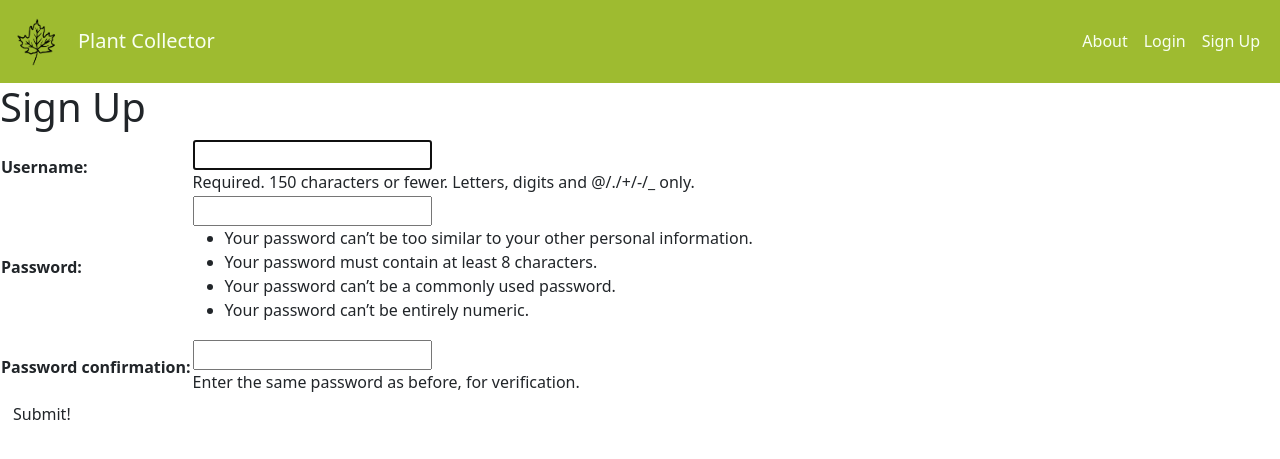
After one commit to jessq1/plantcollector, a Django app: page /accounts/signup/ in a window 1280 px wide. The commit adds this page. Shown: the top 459 px of the page. Run offline with Django 3.2, Linux system fonts and the light colour scheme.

Commit message:
part 8 done

```diff
--- a/main_app/models.py
+++ b/main_app/models.py
@@ -1,6 +1,7 @@
 from django.db import models
 from django.urls import reverse
 from datetime import date
+from django.contrib.auth.models import User
 
 TIMES = (
   ('M', 'Morning'),
@@ -24,6 +25,7 @@ class Plant(models.Model):
   description = models.TextField(max_length=250)
   age = models.IntegerField()
   pots = models.ManyToManyField(Pot)
+  user = models.ForeignKey(User, on_delete=models.CASCADE)
 
   def __str__(self):
     return self.name
--- a/main_app/templates/base.html
+++ b/main_app/templates/base.html
@@ -35,11 +35,18 @@
       </button>
       <div class="collapse navbar-collapse" id="navmenu">
         <ul class="navbar-nav ms-auto">
+        {% if user.is_authenticated %}
           <li><a class='nav-link' href="{% url 'plants_index' %}">All Plants</a></li>
           <li><a class='nav-link' href="{% url 'pots_index' %}">All Pots</a></li>
           <li><a class='nav-link' href="{% url 'plants_create' %}">Add a Plant</a></li>
           <li><a class='nav-link' href="{% url 'pots_create' %}">Add a Pot</a></li>
           <li><a class='nav-link' href="{% url 'about' %}">About</a></li>
+          <li><a class='nav-link' href="{% url 'logout' %}">Log out</a></li>
+        {% else %}
+          <li><a class='nav-link' href="{% url 'about' %}">About</a></li>
+          <li><a class='nav-link' href="{% url 'home' %}">Login</a></li>
+          <li><a class='nav-link' href="{% url 'signup' %}">Sign Up</a></li>
+        {% endif %}
       </ul>
       </div>
     </nav>
--- /dev/null
+++ b/main_app/templates/signup.html
@@ -0,0 +1,24 @@
+{% extends 'base.html' %}
+{% load static %}
+
+{% block head %}
+<link rel="stylesheet" type="text/css" href="{% static 'css/form.css' %}"/>
+{% endblock %}
+
+{% block content %}
+
+<div class="page-header">
+  <h1>Sign Up</h1>
+</div>
+{% if error_message %}
+  <p class="red-text">{{ error_message }}</p>
+{% endif %}
+<form action="" method="post" class="form-container" autocomplete="off">
+  {% csrf_token %}
+  <table>
+    {{ form.as_table }}
+  </table>
+  <button type="submit" class="btn submit">Submit!</button>
+</form>
+
+{% endblock %}
--- a/main_app/urls.py
+++ b/main_app/urls.py
@@ -1,8 +1,9 @@
 from django.urls import path
 from . import views
 
+
 urlpatterns = [
-    path('', views.home, name='home'),
+    path('', views.Home.as_view(), name='home'),
     path('about/', views.about, name='about'),
     path('plants/', views.plants_index, name='plants_index'),
     path('plants/<int:plant_id>/', views.plants_detail, name='plants_detail'),
@@ -17,4 +18,5 @@ urlpatterns = [
     path('pots/<int:pk>/update/', views.PotUpdate.as_view(), name='pots_update'),
     path('pots/<int:pk>/delete/', views.PotDelete.as_view(), name='pots_delete'),
     path('pots/<int:plant_id>/assoc_pot/<int:pot_id>/', views.assoc_pot, name='assoc_pot'),
+    path('accounts/signup/', views.signup, name='signup'),
 ]
--- a/main_app/views.py
+++ b/main_app/views.py
@@ -3,6 +3,11 @@ from .models import Plant, Pot, Photo
 from django.views.generic.edit import CreateView, UpdateView, DeleteView
 from .forms import WaterForm
 from django.views.generic import ListView, DetailView
+from django.contrib.auth.views import LoginView
+from django.contrib.auth import login
+from django.contrib.auth.forms import UserCreationForm
+from django.contrib.auth.decorators import login_required
+from django.contrib.auth.mixins import LoginRequiredMixin
 import uuid
 import boto3
 
@@ -10,16 +15,18 @@ S3_BASE_URL = 'https://s3.us-east-1.amazonaws.com/'
 BUCKET = 'plant-collector'
 
 # Create your views here.
-def home(request):
-  return render(request, 'home.html')
+class Home(LoginView):
+  template_name = 'home.html'
 
 def about(request):
   return render(request, 'about.html')
 
+@login_required
 def plants_index(request):
     plants = Plant.objects.all()
     return render(request, 'plants/index.html', { 'plants': plants })
 
+@login_required
 def plants_detail(request, plant_id):
   plant = Plant.objects.get(id=plant_id)
   pots_plant_doesnt_have = Pot.objects.exclude(id__in = plant.pots.all().values_list('id'))
@@ -27,20 +34,25 @@ def plants_detail(request, plant_id):
   return render(request, 'plants/detail.html', {
     'plant': plant, 'water_form': water_form, 'pots': pots_plant_doesnt_have })
 
-class PlantCreate(CreateView):
+class PlantCreate(LoginRequiredMixin, CreateView):
   model = Plant
   fields = ['name', 'origin', 'description', 'age']
   success_url = '/plants/'
 
-class PlantUpdate(UpdateView):
+  def form_valid(self, form):
+    form.instance.user = self.request.user
+    return super().form_valid(form)
+
+class PlantUpdate(LoginRequiredMixin, UpdateView):
   model = Plant
   # Let's disallow the renaming of a plant by excluding the name field!
   fields = ['origin', 'description', 'age']
 
-class PlantDelete(DeleteView):
+class PlantDelete(LoginRequiredMixin, DeleteView):
   model = Plant
   success_url = '/plants/'
 
+@login_required
 def add_water(request, plant_id):
   form = WaterForm(request.POST)
   if form.is_valid():
@@ -50,29 +62,31 @@ def add_water(request, plant_id):
 
   return redirect('plants_detail', plant_id=plant_id)
 
-class PotCreate(CreateView):
+class PotCreate(LoginRequiredMixin, CreateView):
   model = Pot
   fields = '__all__'
 
-class PotList(ListView):
+class PotList(LoginRequiredMixin, ListView):
   model = Pot
 
-class PotDetail(DetailView):
+class PotDetail(LoginRequiredMixin, DetailView):
   model = Pot
 
-class PotUpdate(UpdateView):
+class PotUpdate(LoginRequiredMixin, UpdateView):
   model = Pot
   fields = ['name', 'color']
 
-class PotDelete(DeleteView):
+class PotDelete(LoginRequiredMixin, DeleteView):
   model = Pot
   success_url = '/pots/'
 
+@login_required
 def assoc_pot(request, plant_id, pot_id):
   # Note that you can pass a toy's id instead of the whole object
   Plant.objects.get(id=plant_id).pots.add(pot_id)
   return redirect('plants_detail', plant_id=plant_id)
 
+@login_required
 def add_photo(request, plant_id):
   photo_file = request.FILES.get('photo-file', None)
   if photo_file:
@@ -89,3 +103,17 @@ def add_photo(request, plant_id):
     except Exception as err:
       print('An error occurred uploading file to S3: %s' % err)
   return redirect('plants_detail', plant_id=plant_id)
+
+def signup(request):
+  error_message = ''
+  if request.method == 'POST':
+    form = UserCreationForm(request.POST)
+    if form.is_valid():
+      user = form.save()
+      login(request, user)
+      return redirect('plants_index')
+    else:
+      error_message = 'Invalid sign up - try again'
+  form = UserCreationForm()
+  context = {'form': form, 'error_message': error_message}
+  return render(request, 'signup.html', context)
--- a/plantcollector/settings.py
+++ b/plantcollector/settings.py
@@ -124,6 +124,10 @@ USE_TZ = True
 
 STATIC_URL = '/static/'
 
+LOGIN_URL = 'home'
+LOGIN_REDIRECT_URL = 'plants_index'
+LOGOUT_REDIRECT_URL = 'home'
+
 # Default primary key field type
 # https://docs.djangoproject.com/en/3.2/ref/settings/#default-auto-field
 
--- a/plantcollector/urls.py
+++ b/plantcollector/urls.py
@@ -19,4 +19,5 @@ from django.urls import path, include
 urlpatterns = [
     path('admin/', admin.site.urls),
     path('', include('main_app.urls')),
+    path('accounts/', include('django.contrib.auth.urls')),
 ]
```
Also changed, not shown: main_app/templates/home.html (+11 -0 lines), main_app/migrations/0007_plant_user.py (added).
